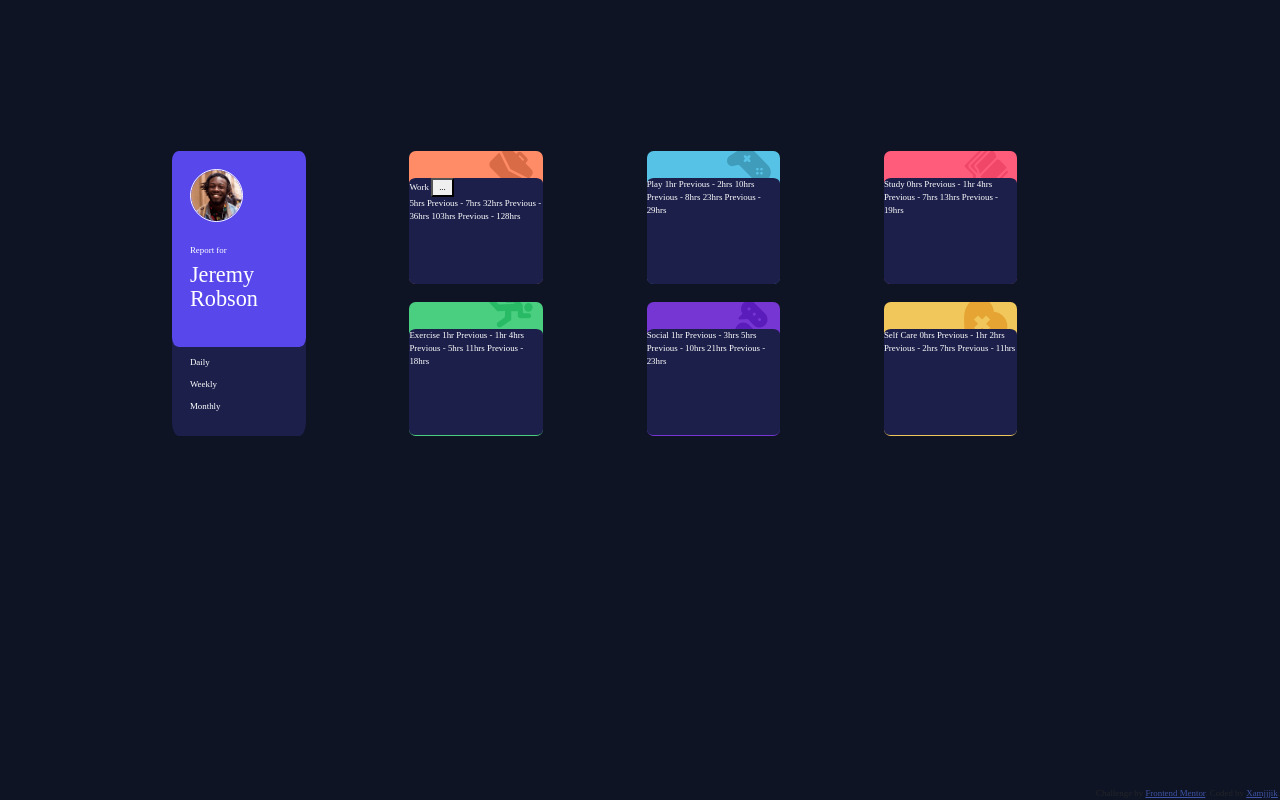
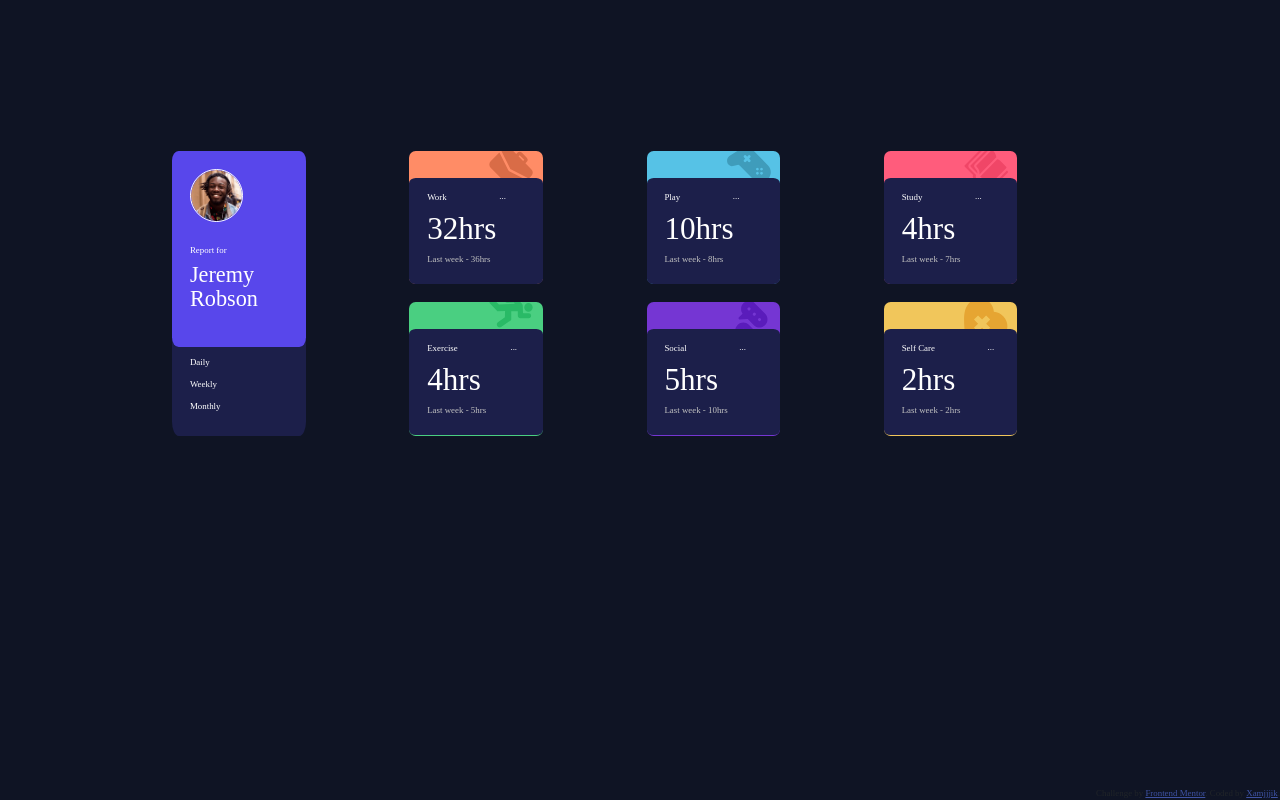
Before and after one commit to xamjjjik/time-tracking-dashboard-challenge, a plain HTML site: page index.html in a window 1280 px wide. Drawn offline with Linux system fonts and the light colour scheme; a web font is replaced by a local one.

Commit message:
add json, redact all menus

```diff
--- a/css/style.css
+++ b/css/style.css
@@ -86,7 +86,35 @@ body {
   background-color: hsl(43, 84%, 65%);
   background-image: url(../images/icon-self-care.svg);
 }
+.topic {
+  text-align: left;
+  /* margin-top: 2rem; */
+  /* word-spacing: 7rem; */
+  padding-left: 2rem;
+  padding-top: 1.5rem;
+}
+button {
+  vertical-align: top;
+  background-color: hsl(235, 46%, 20%);
+  border: none;
+  color: white;
+}
+button span {
+  padding-left: 5rem;
+  vertical-align: top;
+  line-height: 1rem;
+}
 
+.hours {
+  font-size: 3.5rem;
+
+  padding-left: 2rem;
+  font-weight: 300;
+}
+.last-hours {
+  padding-left: 2rem;
+  color: #c2c2c2;
+}
 img {
   height: 6rem;
   width: 6rem;
--- a/index.html
+++ b/index.html
@@ -61,19 +61,11 @@
             id="work"
           >
             <div class="blocks text">
-              <div>Work <button>...</button></div>
-              5hrs
-              <!-- daily -->
-              Previous - 7hrs
-              <!-- daily -->
-              32hrs
-              <!-- weekly -->
-              Previous - 36hrs
-              <!-- weekly -->
-              103hrs
-              <!-- monthly -->
-              Previous - 128hrs
-              <!-- monthly -->
+              <div class="topic">
+                Work <button><span>...</span></button>
+              </div>
+              <div class="hours">32hrs</div>
+              <div class="last-hours">Last week - 36hrs</div>
             </div>
           </div>
 
@@ -82,18 +74,11 @@
             id="exercise"
           >
             <div class="blocks text">
-              Exercise 1hr
-              <!-- daily -->
-              Previous - 1hr
-              <!-- daily -->
-              4hrs
-              <!-- weekly -->
-              Previous - 5hrs
-              <!-- weekly -->
-              11hrs
-              <!-- monthly -->
-              Previous - 18hrs
-              <!-- monthly -->
+              <div class="topic">
+                Exercise <button><span>...</span></button>
+              </div>
+              <div class="hours">4hrs</div>
+              <div class="last-hours">Last week - 5hrs</div>
             </div>
           </div>
         </div>
@@ -103,18 +88,11 @@
             id="play"
           >
             <div class="blocks text">
-              Play 1hr
-              <!-- daily -->
-              Previous - 2hrs
-              <!-- daily -->
-              10hrs
-              <!-- weekly -->
-              Previous - 8hrs
-              <!-- weekly -->
-              23hrs
-              <!-- monthly -->
-              Previous - 29hrs
-              <!-- monthly -->
+              <div class="topic">
+                Play <button><span>...</span></button>
+              </div>
+              <div class="hours">10hrs</div>
+              <div class="last-hours">Last week - 8hrs</div>
             </div>
           </div>
 
@@ -123,18 +101,11 @@
             id="social"
           >
             <div class="blocks text">
-              Social 1hr
-              <!-- daily -->
-              Previous - 3hrs
-              <!-- daily -->
-              5hrs
-              <!-- weekly -->
-              Previous - 10hrs
-              <!-- weekly -->
-              21hrs
-              <!-- monthly -->
-              Previous - 23hrs
-              <!-- monthly -->
+              <div class="topic">
+                Social <button><span>...</span></button>
+              </div>
+              <div class="hours">5hrs</div>
+              <div class="last-hours">Last week - 10hrs</div>
             </div>
           </div>
         </div>
@@ -144,18 +115,11 @@
             id="study"
           >
             <div class="blocks text">
-              Study 0hrs
-              <!-- daily -->
-              Previous - 1hr
-              <!-- daily -->
-              4hrs
-              <!-- weekly -->
-              Previous - 7hrs
-              <!-- weekly -->
-              13hrs
-              <!-- monthly -->
-              Previous - 19hrs
-              <!-- monthly -->
+              <div class="topic">
+                Study <button><span>...</span></button>
+              </div>
+              <div class="hours">4hrs</div>
+              <div class="last-hours">Last week - 7hrs</div>
             </div>
           </div>
 
@@ -164,18 +128,11 @@
             id="self-care"
           >
             <div class="blocks text">
-              Self Care 0hrs
-              <!-- daily -->
-              Previous - 1hr
-              <!-- daily -->
-              2hrs
-              <!-- weekly -->
-              Previous - 2hrs
-              <!-- weekly -->
-              7hrs
-              <!-- monthly -->
-              Previous - 11hrs
-              <!-- monthly -->
+              <div class="topic">
+                Self Care <button><span>...</span></button>
+              </div>
+              <div class="hours">2hrs</div>
+              <div class="last-hours">Last week - 2hrs</div>
             </div>
           </div>
         </div>
```
Also changed, not shown: time-info.json (added, +50 -0 lines).
